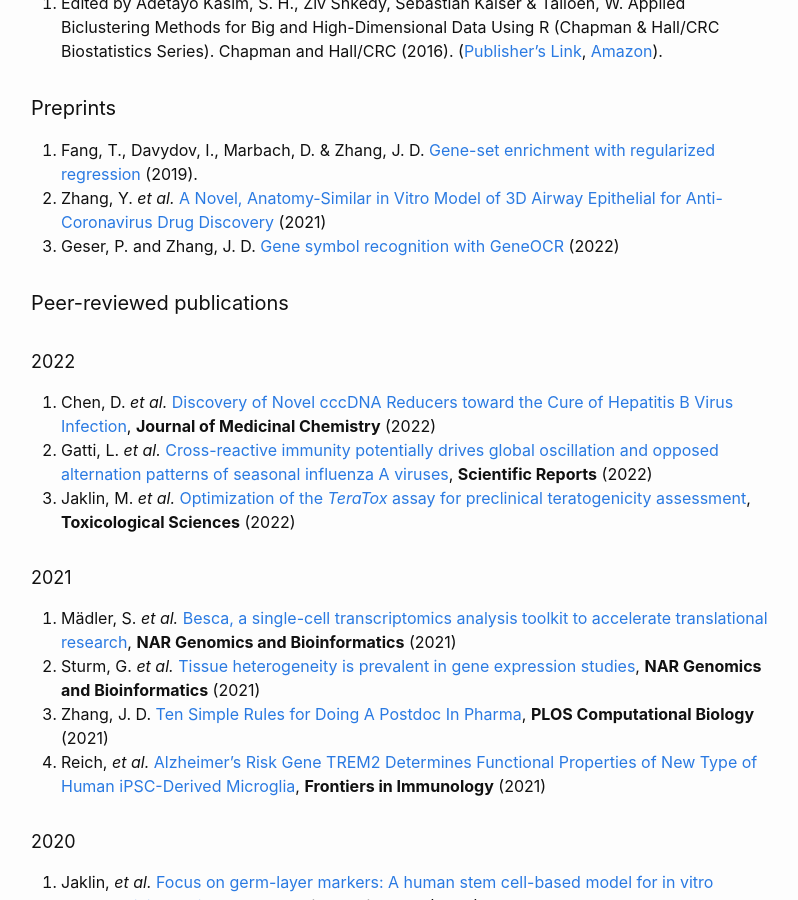
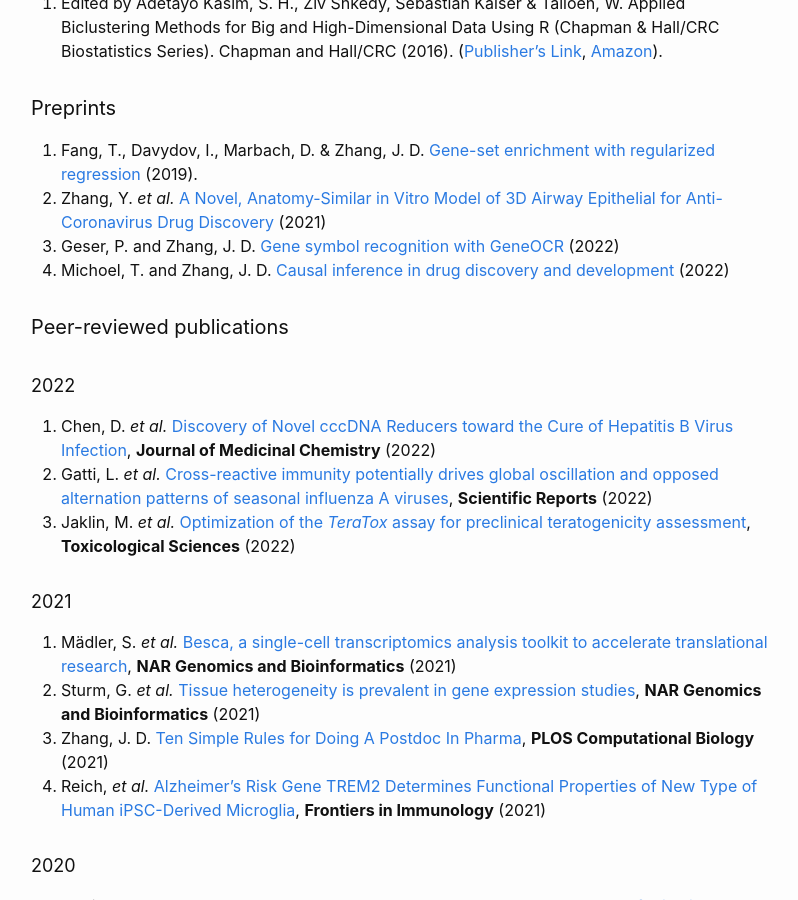
Before and after one commit to Accio/accio.github.io, a Jekyll site: the page built from _pages/publications.md, in a window 1280 px wide and 900 px high, scrolled down 425 px. Shown: the whole window, without its empty margins (239-1037 px from the left). Built offline with Jekyll 4.4.1, drawn with Linux system fonts in a browser that asks for light colours.

Commit message:
add preprint link to causal inference

```diff
--- a/_pages/publications.md
+++ b/_pages/publications.md
@@ -30,6 +30,7 @@ See also my [Google Scholar profile](https://scholar.google.com/citations?user=t
    Epithelial for Anti-Coronavirus Drug
    Discovery](https://doi.org/10.1101/2021.03.03.433824) (2021)
 3. Geser, P. and Zhang, J. D. [Gene symbol recognition with GeneOCR](https://www.biorxiv.org/content/10.1101/2022.07.01.498459v3) (2022)
+4. Michoel, T. and Zhang, J. D. [Causal inference in drug discovery and development](https://arxiv.org/abs/2209.14664) (2022)
 
 
 #### Peer-reviewed publications
```
